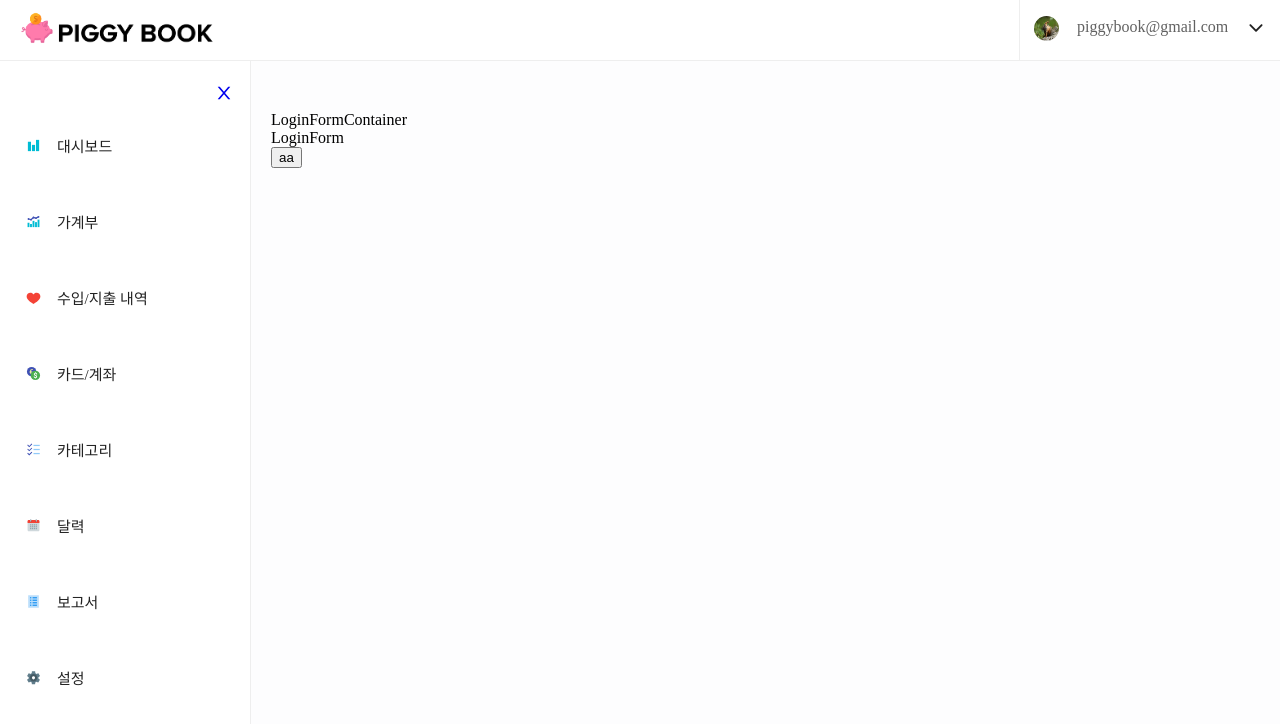
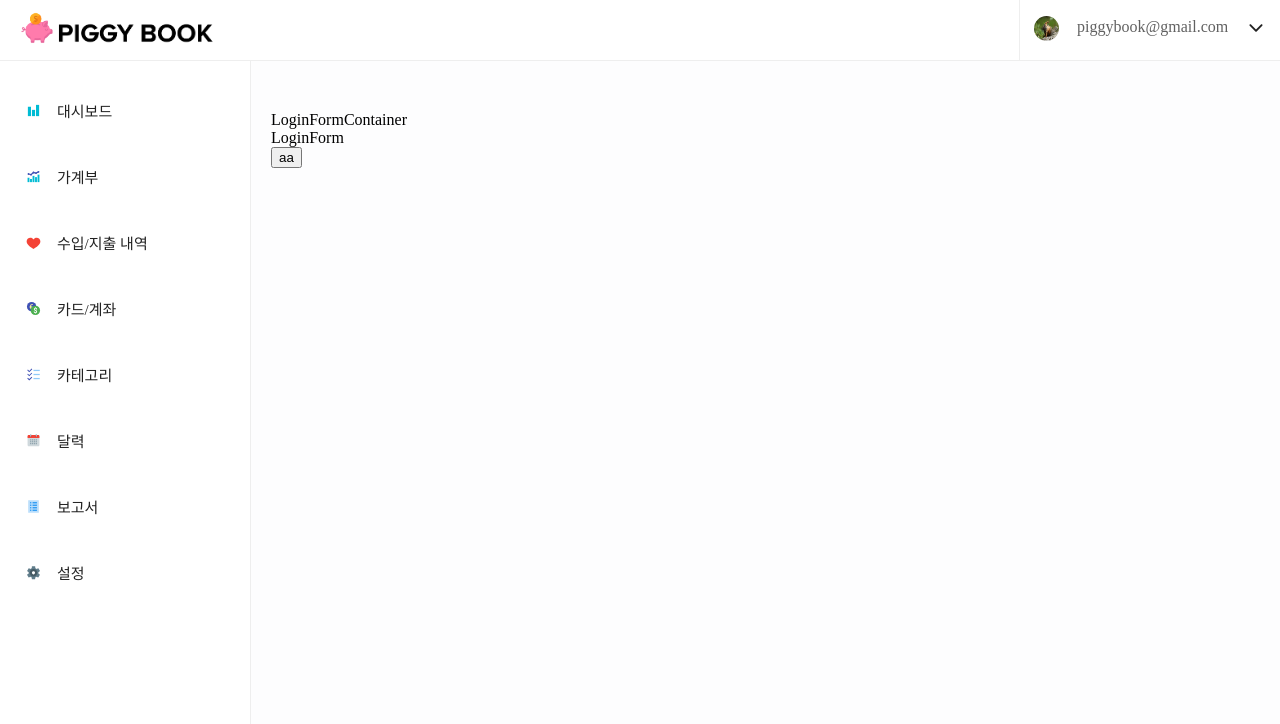
Before and after one commit to boostcamp-2020/Project16-B-Account-Book, a React app in the folder client/: page / in a window 1280 px wide. Shown: the top 724 px of the page. Built offline with nearby package versions, Linux system fonts and the light colour scheme; no server answers.

Commit message:
[FE] refactor: #9 Sidebar 수정
767px 이상일 때는 Sidebar를 고정으로 두는 것이 좋을 것 같아 X 버튼을 누르면 sidebar가 사라지게 하는 기능을 삭제했습니다.

sidebar 안의 item들의 간격을 줄였습니다.

```diff
--- a/client/src/components/presentational/common/Sidebar.jsx
+++ b/client/src/components/presentational/common/Sidebar.jsx
@@ -1,7 +1,6 @@
 import React, { useState } from 'react';
 import styled from 'styled-components';
 import { Link } from 'react-router-dom';
-import * as AiIcons from 'react-icons/ai';
 
 import color from '@public/color';
 import { SidebarList } from './SidebarList';
@@ -35,7 +34,7 @@ const NavMenu = styled.div`
     align-items: center;
     padding: 8px 0 8px 16px;
     list-style: none;
-    height: 60px;
+    height: 50px;
   }
 
   .nav-text a {
@@ -69,16 +68,6 @@ const NavMenu = styled.div`
   }
 `;
 
-const MenuBars = styled.div`
-  display: flex;
-
-  a {
-    margin-right: 1rem;
-    font-size: 2rem;
-    background: none;
-  }
-`;
-
 const Span = styled.span`
   color: ${color.fontBold};
   margin-left: 16px;
@@ -95,14 +84,6 @@ const Sidebar = () => {
     <NavMenu>
       <div className="nav-menu active">
         <ul className="nav-menu-items" onClick={showSidebar}>
-          <li className="navbar-toggle">
-            <MenuBars>
-              <Link to="#">
-                <AiIcons.AiOutlineClose size={20} />
-              </Link>
-            </MenuBars>
-          </li>
-
           {SidebarList.map((item, index) => {
             return (
               <li key={'sidebar' + index} className={item.cName}>
```
